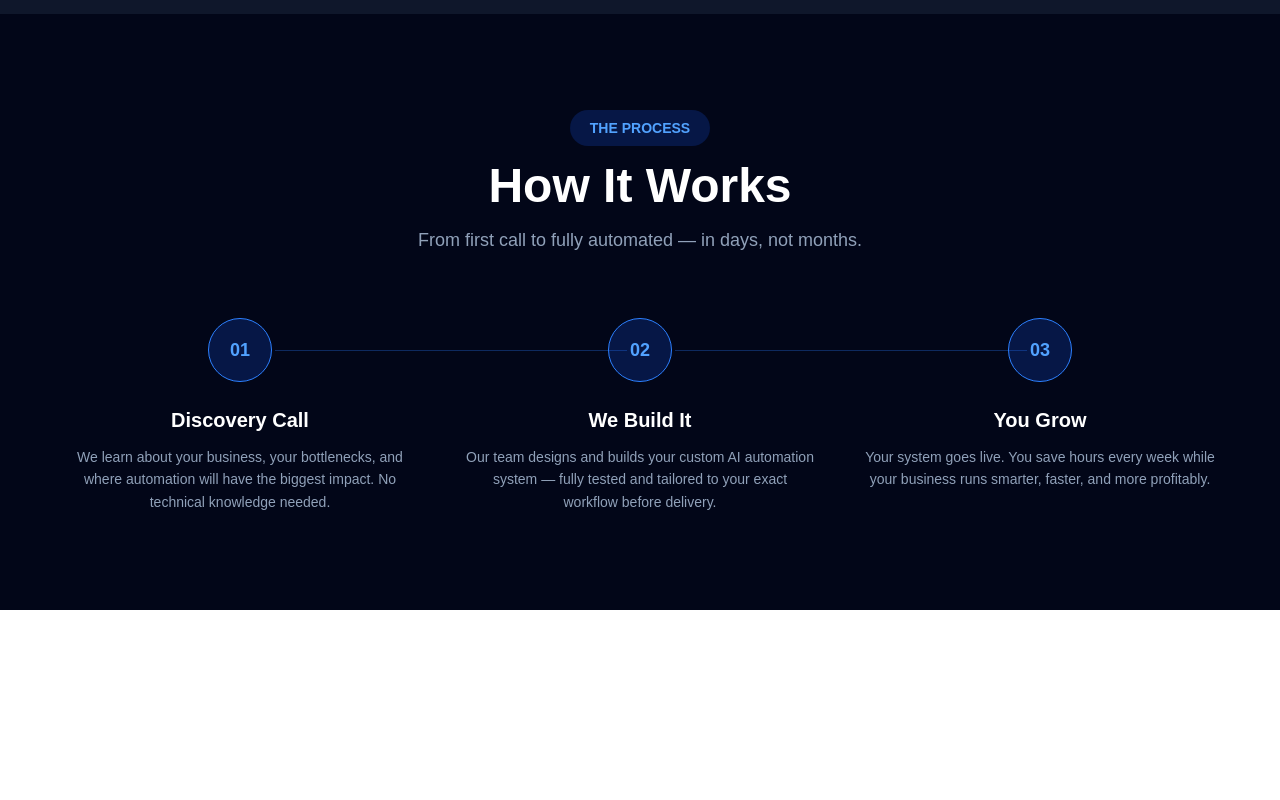
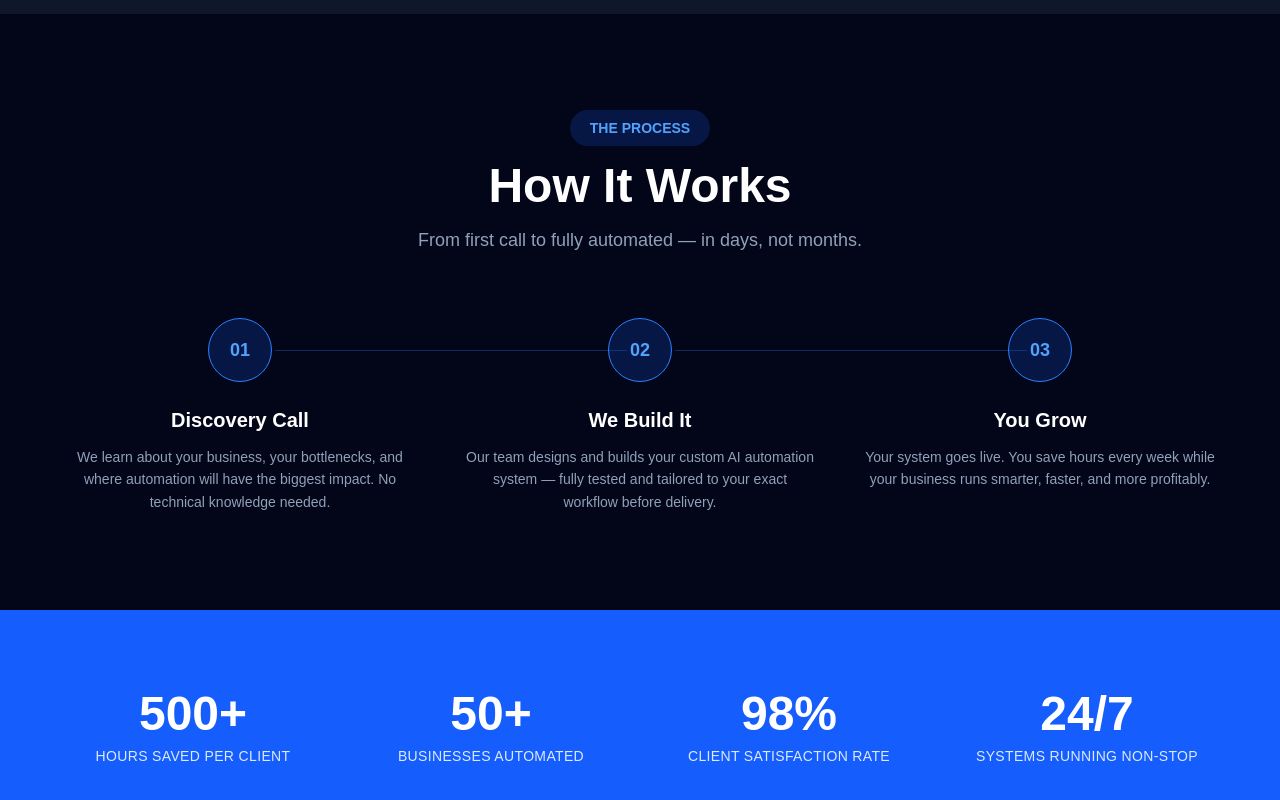
Before and after one commit to autoflowai365/autoflowai, a Next.js app: page / in a window 1280 px wide. Shown: the part 1585-2385 px from the top of the page. Before the commit the page ends 2195 px from the top, so only its background shows below. Built offline with nearby package versions, Linux system fonts and the light colour scheme.

Commit message:
Sprint 4: Stats section complete

```diff
--- /dev/null
+++ b/app/components/Stats.tsx
@@ -0,0 +1,27 @@
+const stats = [
+  { number: "500+", label: "Hours Saved Per Client" },
+  { number: "50+", label: "Businesses Automated" },
+  { number: "98%", label: "Client Satisfaction Rate" },
+  { number: "24/7", label: "Systems Running Non-Stop" },
+];
+
+export default function Stats() {
+  return (
+    <section className="px-6 py-20 bg-blue-600">
+      <div className="max-w-6xl mx-auto">
+        <div className="grid grid-cols-2 md:grid-cols-4 gap-10 text-center">
+          {stats.map((stat, i) => (
+            <div key={i} className="flex flex-col items-center">
+              <span className="text-4xl md:text-5xl font-black text-white mb-2">
+                {stat.number}
+              </span>
+              <span className="text-blue-100 text-sm font-medium uppercase tracking-wide">
+                {stat.label}
+              </span>
+            </div>
+          ))}
+        </div>
+      </div>
+    </section>
+  );
+}
--- a/app/page.tsx
+++ b/app/page.tsx
@@ -2,6 +2,7 @@ import Navbar from "./components/Navbar";
 import Hero from "./components/Hero";
 import Services from "./components/Services";
 import HowItWorks from "./components/HowItWorks";
+import Stats from "./components/Stats";
 
 export default function Home() {
   return (
@@ -10,6 +11,7 @@ export default function Home() {
       <Hero />
       <Services />
       <HowItWorks />
+      <Stats />
     </main>
   );
 }
```
